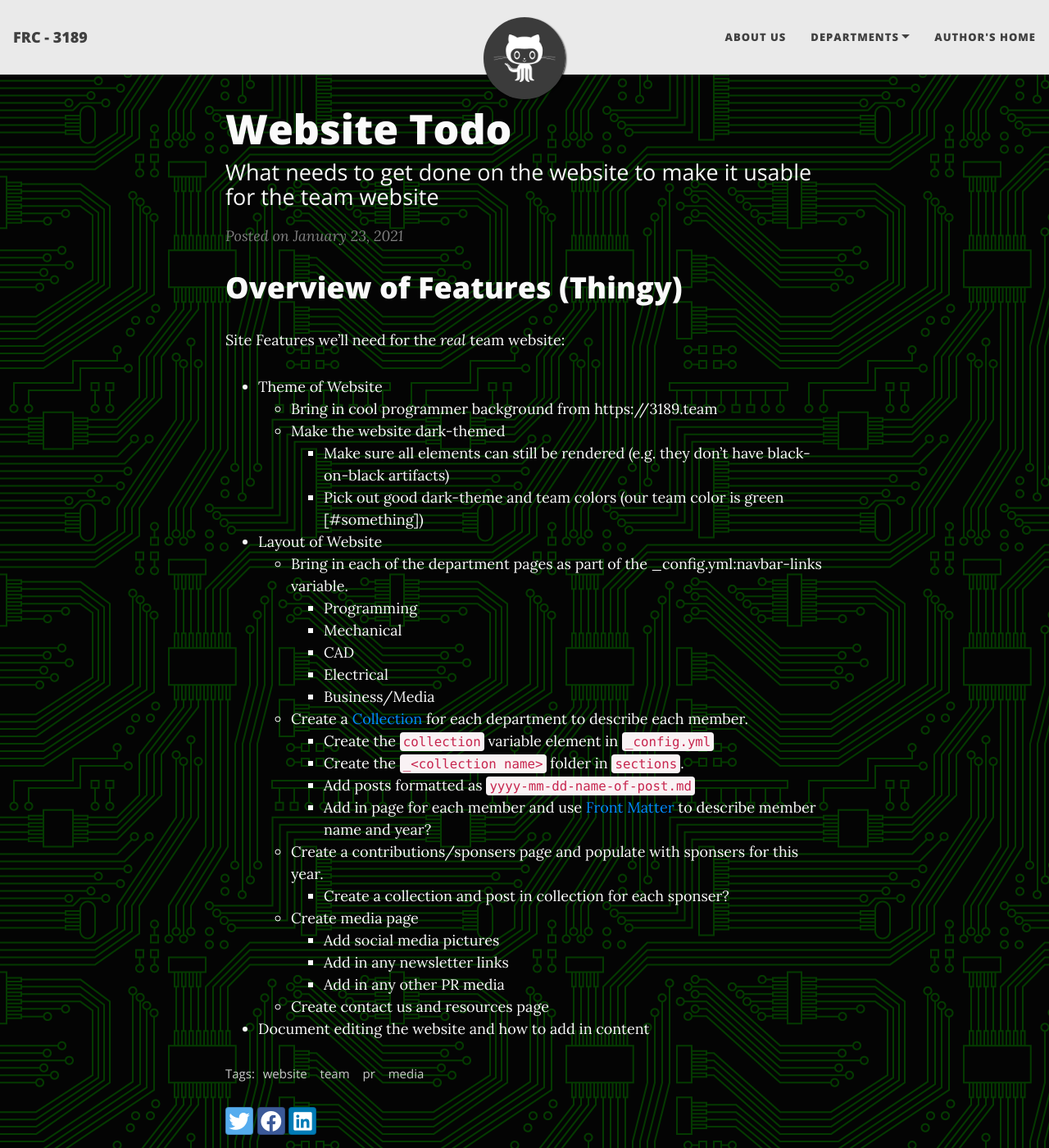
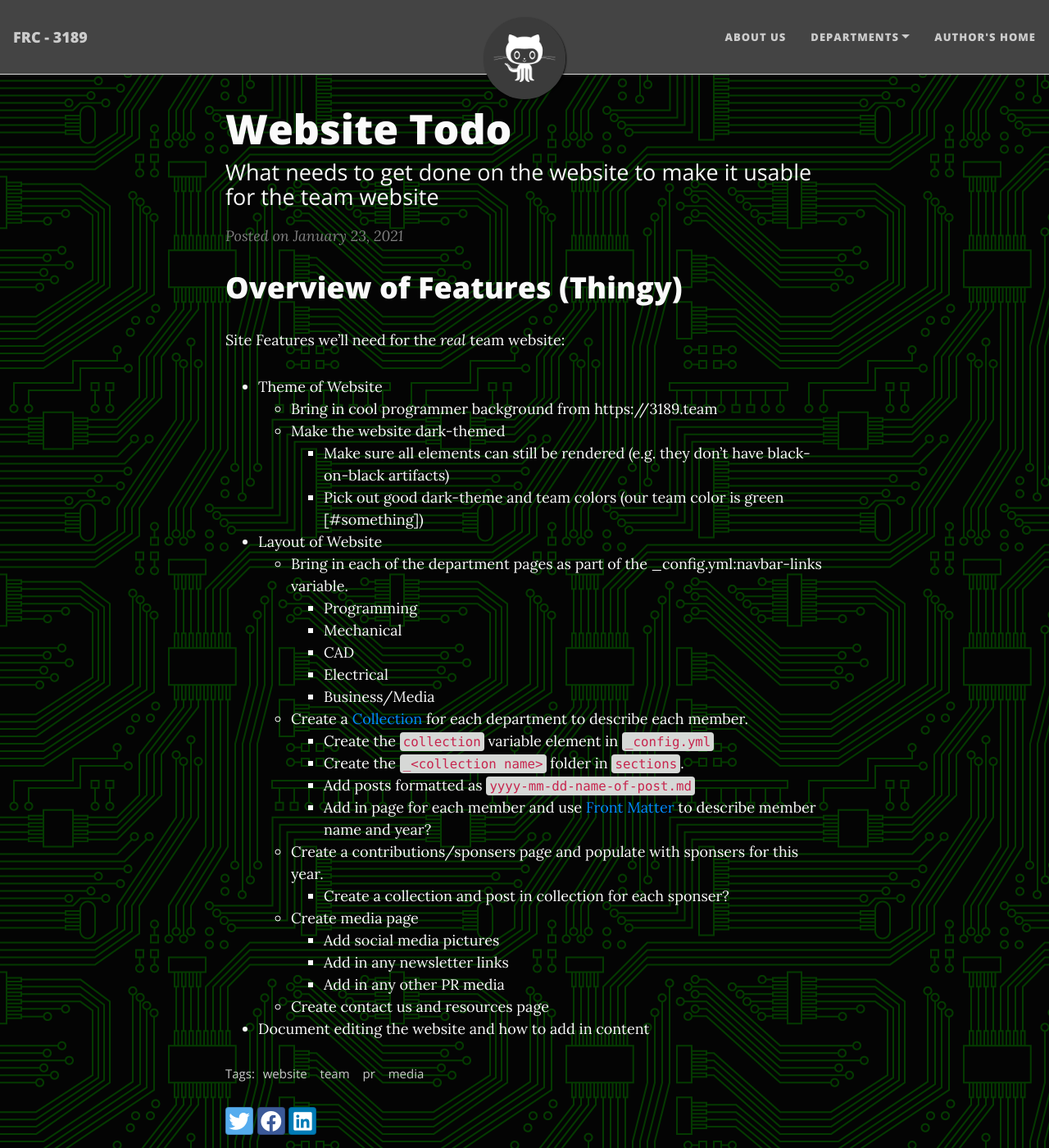
Before and after one commit to FIRSTTeam3189/team-website, a Jekyll site: the page built from sections/_posts/2021-01-23-website-tasks.md, in a window 1280 px wide and 1400 px high. Shown: the whole window at 82% size. Built offline with Jekyll 4.4.1, drawn with Linux system fonts in a browser that asks for light colours; nearby versions of some CDN libraries.

Commit message:
changed the color of some thing to make dark theme

```diff
--- a/_config.yml
+++ b/_config.yml
@@ -103,7 +103,7 @@ feed_show_tags: true
 # Personalize the colours in your website. Colour values can be any valid CSS colour
 
 navbar-col: "#EAEAEA"
-navbar-text-col: "#404040"
+navbar-text-col: "#cccccc"
 navbar-border-col: "#DDDDDD"
 page-col: "#FAFAFA"
 text-col: "#FAFAFA"
--- a/assets/css/beautifuljekyll.css
+++ b/assets/css/beautifuljekyll.css
@@ -122,7 +122,7 @@ img {
 /* --- Navbar --- */
 
 .navbar-custom {
-  background-color: {{ site.navbar-col | default: "#EAEAEA" }};
+  background-color: #444;
   border-bottom: 1px solid {{ site.navbar-border-col | default: "#DDDDDD" }};
   font-family: 'Open Sans', 'Helvetica Neue', Helvetica, Arial, sans-serif;
   {% if site.navbar-img %}
@@ -139,6 +139,10 @@ img {
 .navbar-custom.top-nav-short-permanent {
   padding-top: 0;
   padding-bottom: 0;
+}
+
+a .navbar-custom {
+color: #cccccc;
 }
 
 .navbar-custom .navbar-brand {
@@ -374,6 +378,7 @@ footer {
   margin-top: 3.125rem;
   font-size: 0.875rem;
   background-color: {{ site.footer-col | default: "#EAEAEA" }};
+
   {% if site.footer-img %}
     background-image: url({{ site.footer-img | relative_url }});
     background-attachment: fixed;
@@ -788,7 +793,7 @@ nav.top-nav-short-permanent ~ header > .intro-header.big-img {
   padding: 0.625rem 0.3125rem;
   background-color: #FFF;
   border-radius: 0;
-  color: {{ site.text-col | default: "#404040" }};
+  color: #444;
 }
 @media (min-width: 768px) {
   .pagination .page-item .page-link {
@@ -797,7 +802,7 @@ nav.top-nav-short-permanent ~ header > .intro-header.big-img {
 }
 .pagination .page-item .page-link:hover,
 .pagination .page-item .page-link:focus {
-  color: #FFF;
+  color: #444;
   border: 1px solid {{ site.hover-col | default: "#0085A1" }};
   background-color: {{ site.hover-col | default: "#0085A1" }};
 }
@@ -806,6 +811,7 @@ nav.top-nav-short-permanent ~ header > .intro-header.big-img {
 
 table {
   padding: 0;
+  color: #444;
 }
 table tr {
   border-top: 1px solid #cccccc;
@@ -843,7 +849,7 @@ table tr td :last-child {
 code {
   padding: 0.125rem 0.25rem;
   color: #c7254e;
-  background-color: #f9f2f4;
+  background: rgba(214, 216, 214, 1); /* Green background with 30% opacity */
   border-radius: 0.25rem;
 }
 
@@ -863,6 +869,9 @@ pre {
   border: none;
   background: none;
   margin: 0;
+  background: rgba(214, 216, 214, 1); /* Green background with 30% opacity */
+
+
 }
 .highlight > pre {
   background-image: linear-gradient(
```
